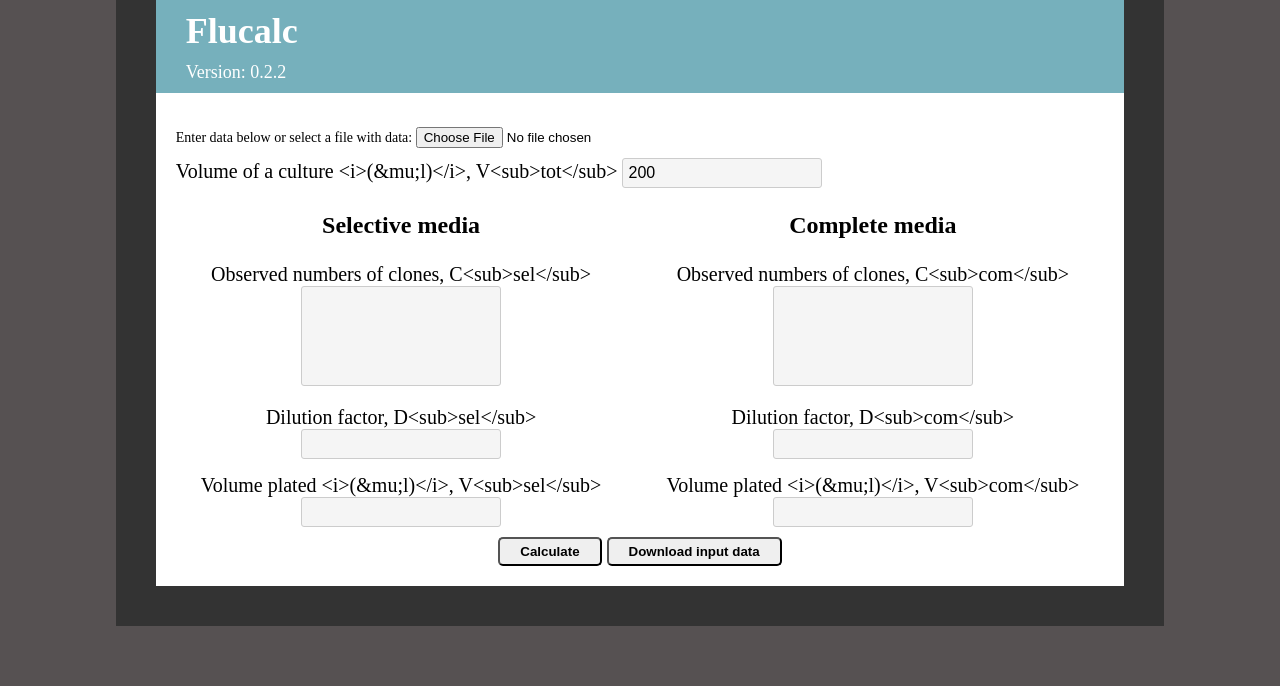
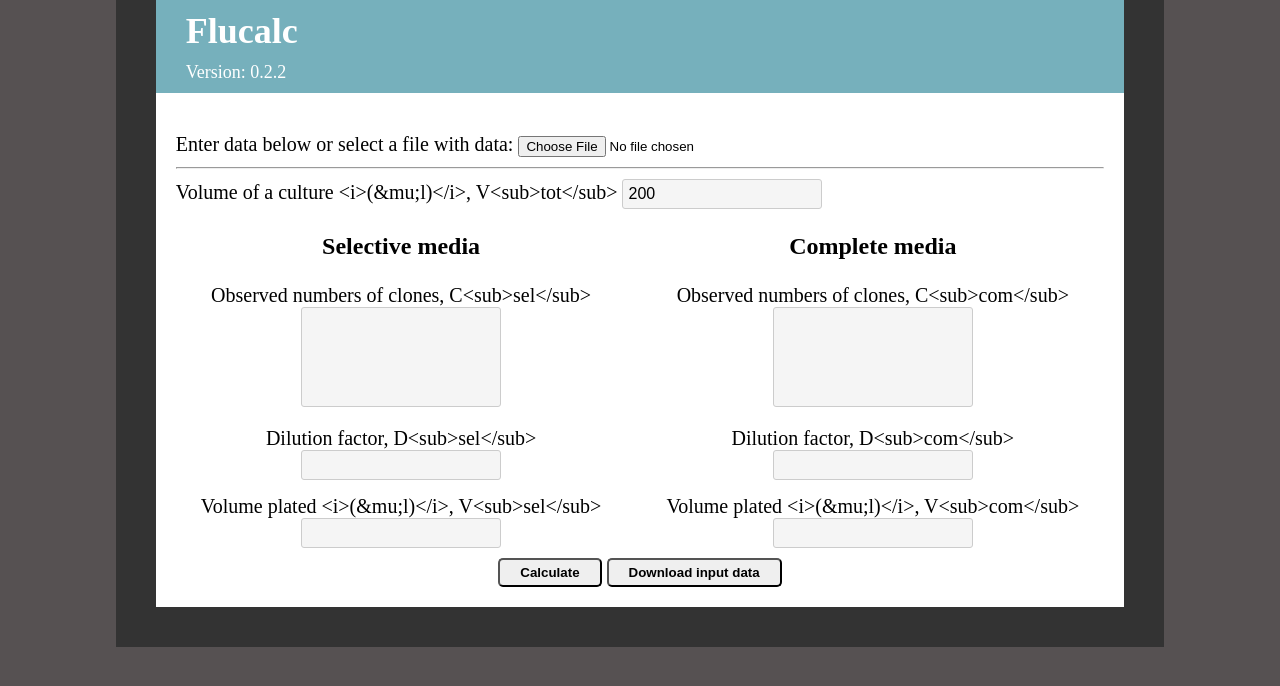
Before and after one commit to bondarevts/flucalc, a Flask app: page / in a window 1280 px wide. Shown: the top 686 px of the page. Run offline with Flask 2, Linux system fonts and the light colour scheme.

Commit message:
small design fix: add separator line and equal font-size

```diff
--- a/flucalc/static/css/style.css
+++ b/flucalc/static/css/style.css
@@ -27,7 +27,6 @@ header h1 {
 }
 
 .file-download-offer {
-    font-size: 14px;
     margin-bottom: 10px;
 }
 
--- a/flucalc/templates/form_with_results.html
+++ b/flucalc/templates/form_with_results.html
@@ -3,6 +3,7 @@
     <p class="file-download-offer">
         Enter data below or select a file with data: <input type="file" id="file-with-data">
     </p>
+    <hr>
     <form action="" method="post" name="input_data">
         <div class="data-header">
             {{ form.v_total.label|safe }}
```
